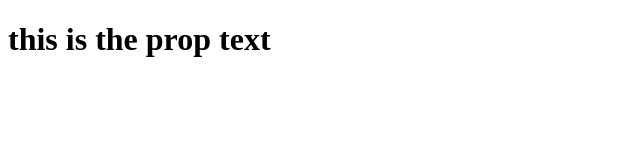
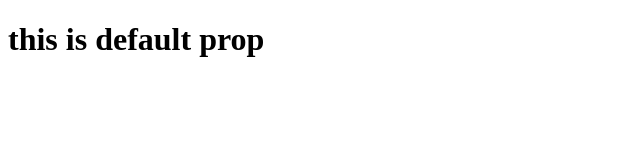
Before and after one commit to cagataycali/react-tutorial, a React (Create React App) app: page / in a window 1280 px wide. Shown: the top 160 px of the page, without its empty margins (0-640 px from the left). Built offline with nearby package versions, Linux system fonts and the light colour scheme.

Commit message:
✨  Step 5 - Default props

```diff
--- a/src/App.js
+++ b/src/App.js
@@ -11,4 +11,8 @@ App.propTypes = {
   txt: PropTypes.string
 }
 
+App.defaultProps = {
+  txt: 'this is default prop'
+}
+
 export default App
--- a/src/index.js
+++ b/src/index.js
@@ -3,6 +3,6 @@ import ReactDOM from 'react-dom'
 import App from './App'
 
 ReactDOM.render(
-  <App txt='this is the prop text' />,
+  <App />,
   document.getElementById('root')
 )
```
